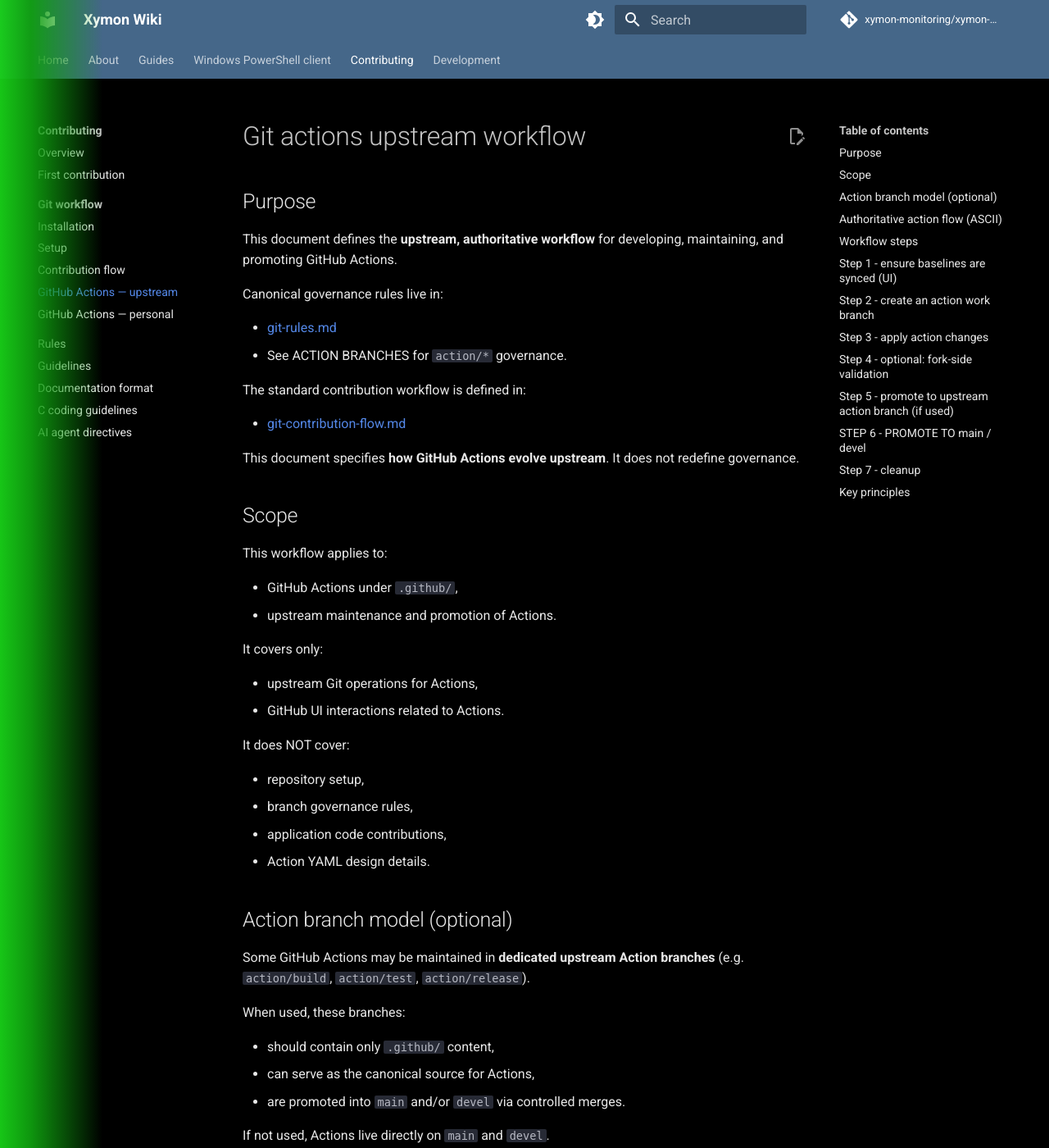
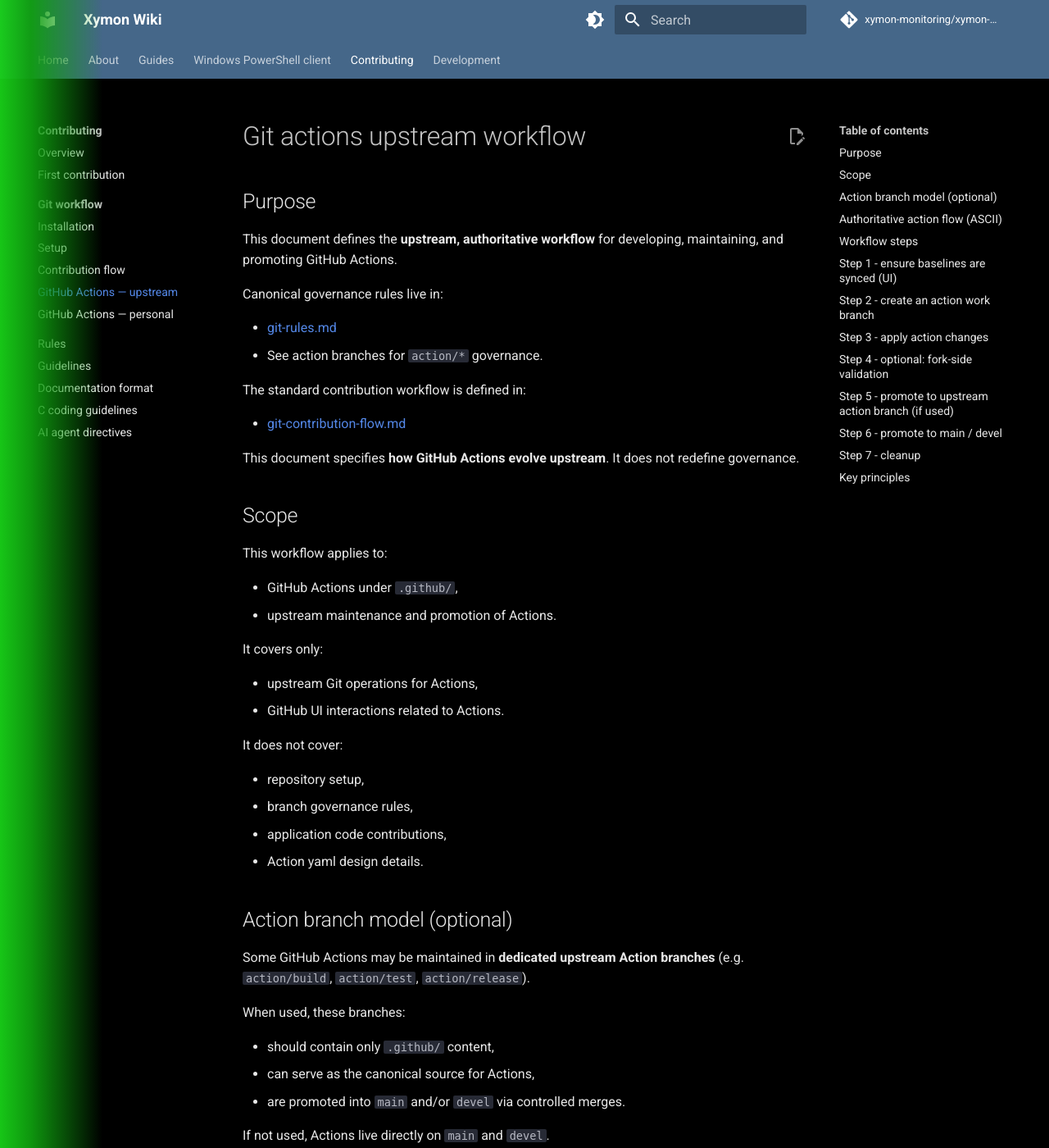
Before and after one commit to xymon-monitoring/xymon-wiki, an MkDocs documentation site: the page built from docs/contributing/git/git-actions-upstream-workflow.md, in a window 1280 px wide and 1400 px high. Shown: the whole window at 82% size. Built offline with MkDocs 1.6.1 and Material for MkDocs 9.7.7, drawn with Linux system fonts in a browser that asks for light colours; comment, search, counter and statistics services are not loaded; some of the changed text lies outside the part shown.

```diff
--- a/docs/contributing/git/git-actions-upstream-workflow.md
+++ b/docs/contributing/git/git-actions-upstream-workflow.md
@@ -9,7 +9,7 @@ developing, maintaining, and promoting GitHub Actions.
 Canonical governance rules live in:
 
 - [git-rules.md](git-rules.md)
-  - See ACTION BRANCHES for `action/*` governance.
+  - See action branches for `action/*` governance.
 
 The standard contribution workflow is defined in:
 
@@ -31,12 +31,12 @@ It covers only:
 - upstream Git operations for Actions,
 - GitHub UI interactions related to Actions.
 
-It does NOT cover:
+It does not cover:
 
 - repository setup,
 - branch governance rules,
 - application code contributions,
-- Action YAML design details.
+- Action yaml design details.
 
 
 Action branch model (optional)
@@ -137,8 +137,8 @@ On GitHub (personal fork UI):
 - Sync branch `devel`
 - Sync relevant `action/*` branches (if used)
 
-IMPORTANT:
-Do NOT sync if you have commits on `main`, `devel`, or `action/*`.
+important:
+Do not sync if you have commits on `main`, `devel`, or `action/*`.
 Move any work in progress to a dedicated branch first.
 These branches must remain clean.
 
@@ -224,7 +224,7 @@ If using `action/*` branches for reuse or long-term maintenance:
 - Maintain the Action independently from application code.
 
 
-STEP 6 - PROMOTE TO main / devel
+Step 6 - promote to main / devel
 --------------------------------
 If using `action/*`, promote from `action/<name>` into `main` and/or `devel`
 via controlled upstream Pull Requests.
```
Also changed, not shown: docs/contributing/git/git-actions-personal-workflow.md (+3 -3 lines), docs/contributing/git/git-contribution-flow.md (+3 -3 lines), docs/contributing/git/git-installation.md (+1 -1 lines), docs/contributing/git/git-rules.md (+4 -4 lines), docs/contributing/git/git-setup.md (+3 -3 lines).
